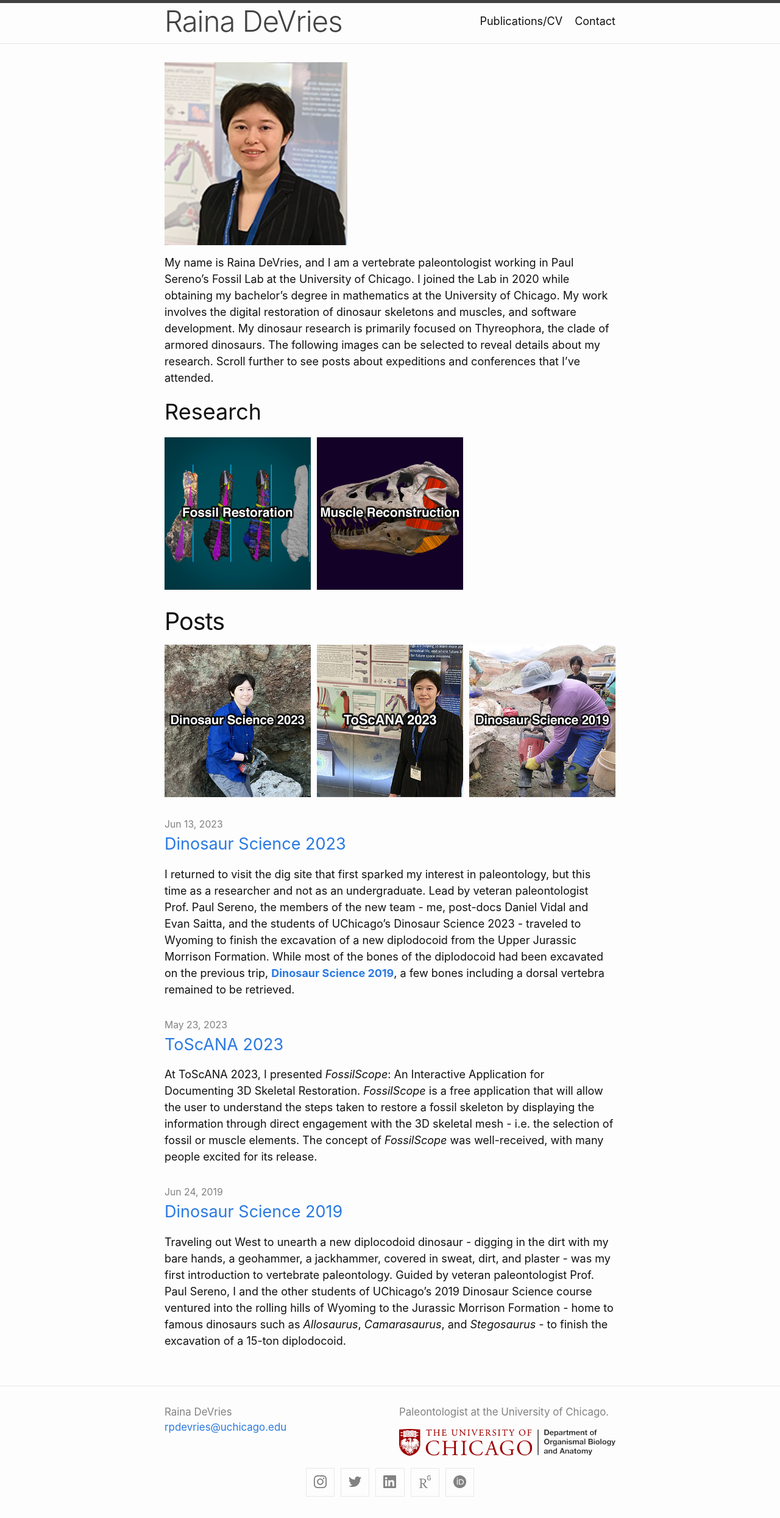
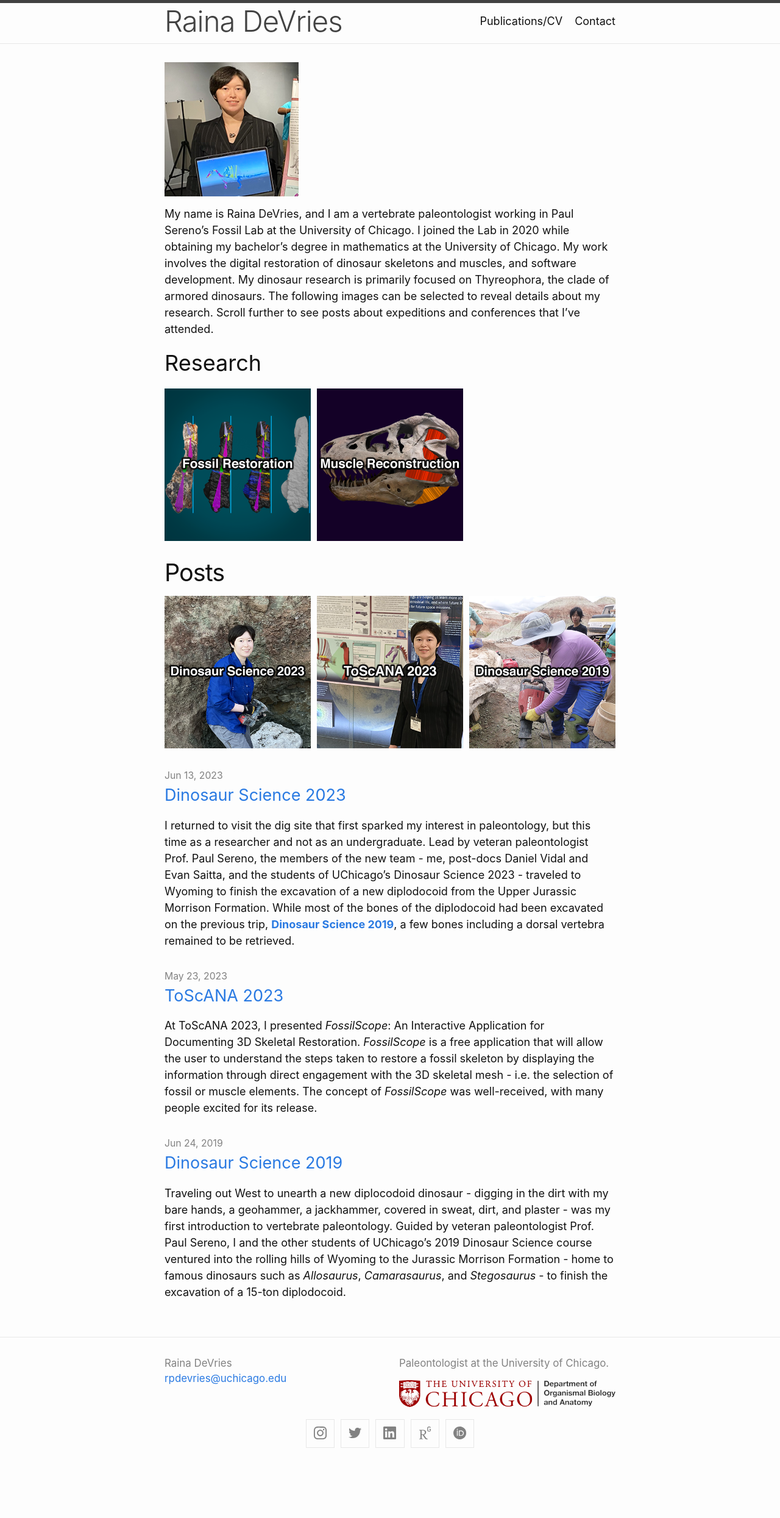
Before and after one commit to rpdevries/rpdevries.github.io, a Jekyll site: the page built from index.md, in a window 1280 px wide. Shown: the whole page at 61% size. Built offline with Jekyll 4.4.1, drawn with Linux system fonts in a browser that asks for light colours; after the commit the page ends 2409 px from its top, so only the background shows below that.

Commit message:
Update index.md
new profile pic, resized

```diff
--- a/index.md
+++ b/index.md
@@ -2,7 +2,7 @@
 layout: home
 ---
 
-<img src="/assets/Profile_May2023.png" alt="Raina DeVries profile picture" width=300px>
+<img src="/assets/ProfilePic_Jan2024.png" alt="Raina DeVries profile picture" width=220px>
 
 My name is Raina DeVries, and I am a vertebrate paleontologist working in Paul Sereno's Fossil Lab at the University of Chicago. I joined the Lab in 2020 while obtaining my bachelor's degree in mathematics at the University of Chicago. My work involves the digital restoration of dinosaur skeletons and muscles, and software development. My dinosaur research is primarily focused on Thyreophora, the clade of armored dinosaurs. The following images can be selected to reveal details about my research. Scroll further to see posts about expeditions and conferences that I've attended.
 
```
